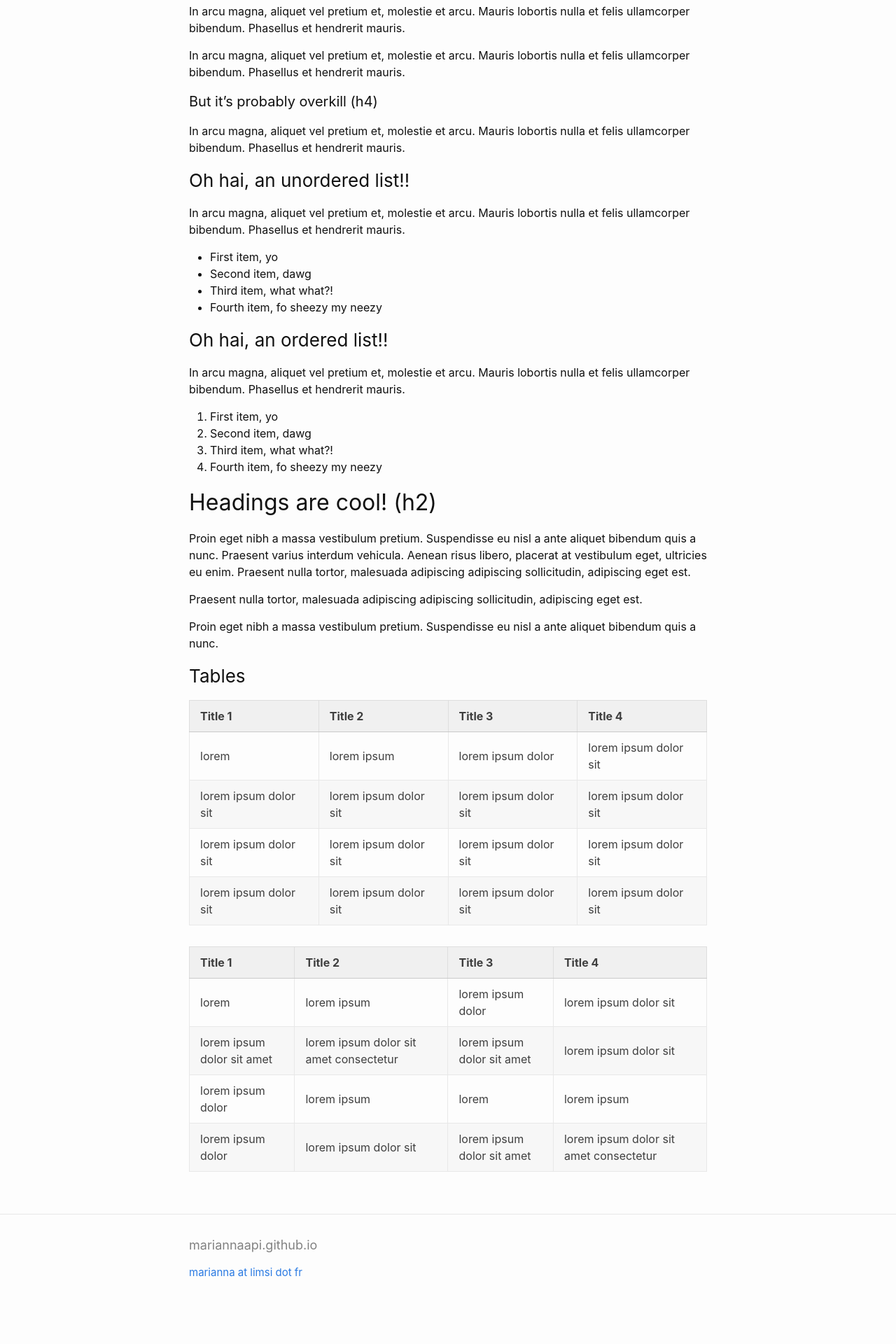
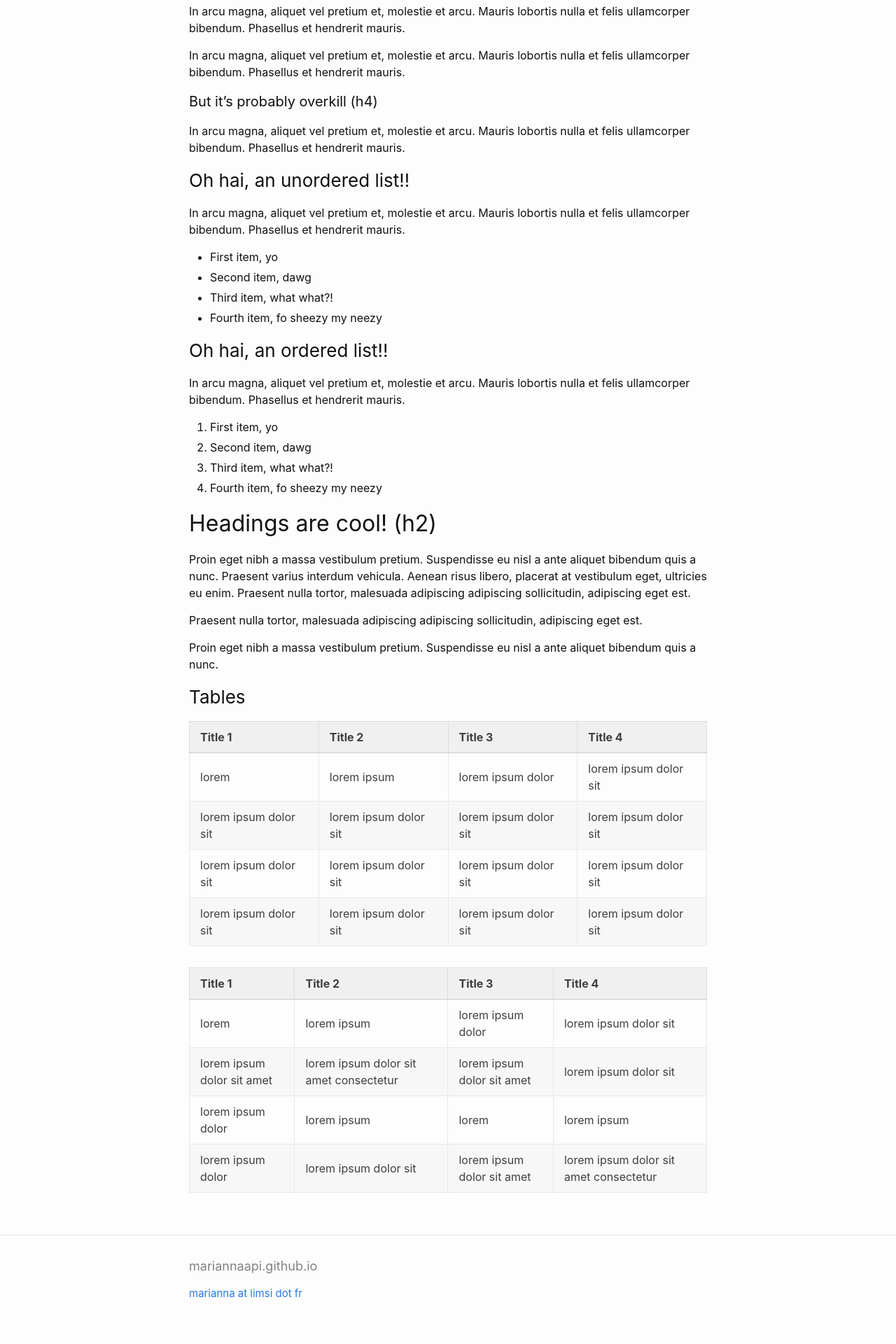
Before and after one commit to mariannaapi/mariannaapi.github.io, a Jekyll site: the page built from _posts/2016-05-20-this-post-demonstrates-post-content-styles.md, in a window 1280 px wide. Shown: the part 1508-3428 px from the top of the page at 70% size. Built offline with Jekyll 4.4.1, drawn with Linux system fonts in a browser that asks for light colours; before the commit the page ends 3398 px from its top, so only the background shows below that.

Commit message:
Update _base.scss

```diff
--- a/_sass/minima/_base.scss
+++ b/_sass/minima/_base.scss
@@ -82,11 +82,8 @@ ul, ol {
   margin-left: $spacing-unit;
 }
 
-li {
-  > ul,
-  > ol {
-    margin: 10px 0;
-  }
+li:not(:last-child) {
+    margin-bottom: 5px;
 }
 
 
```
